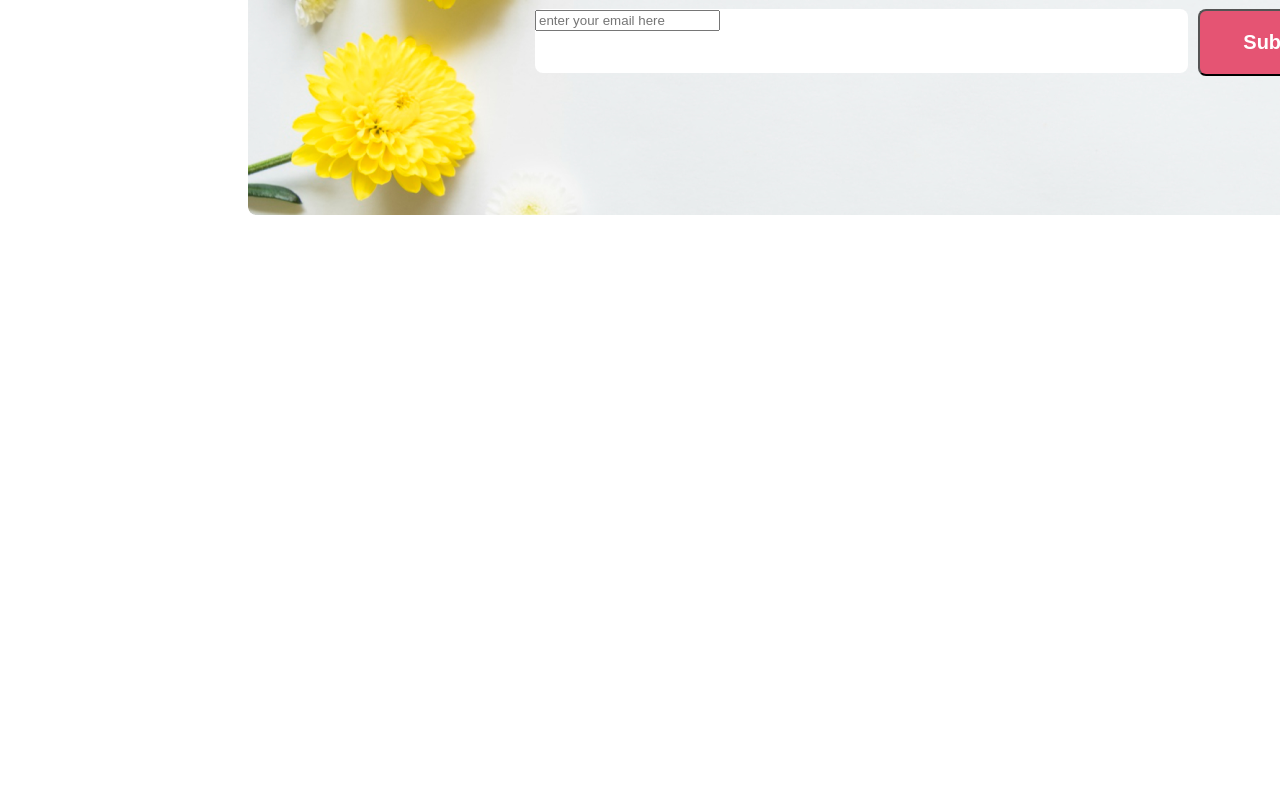
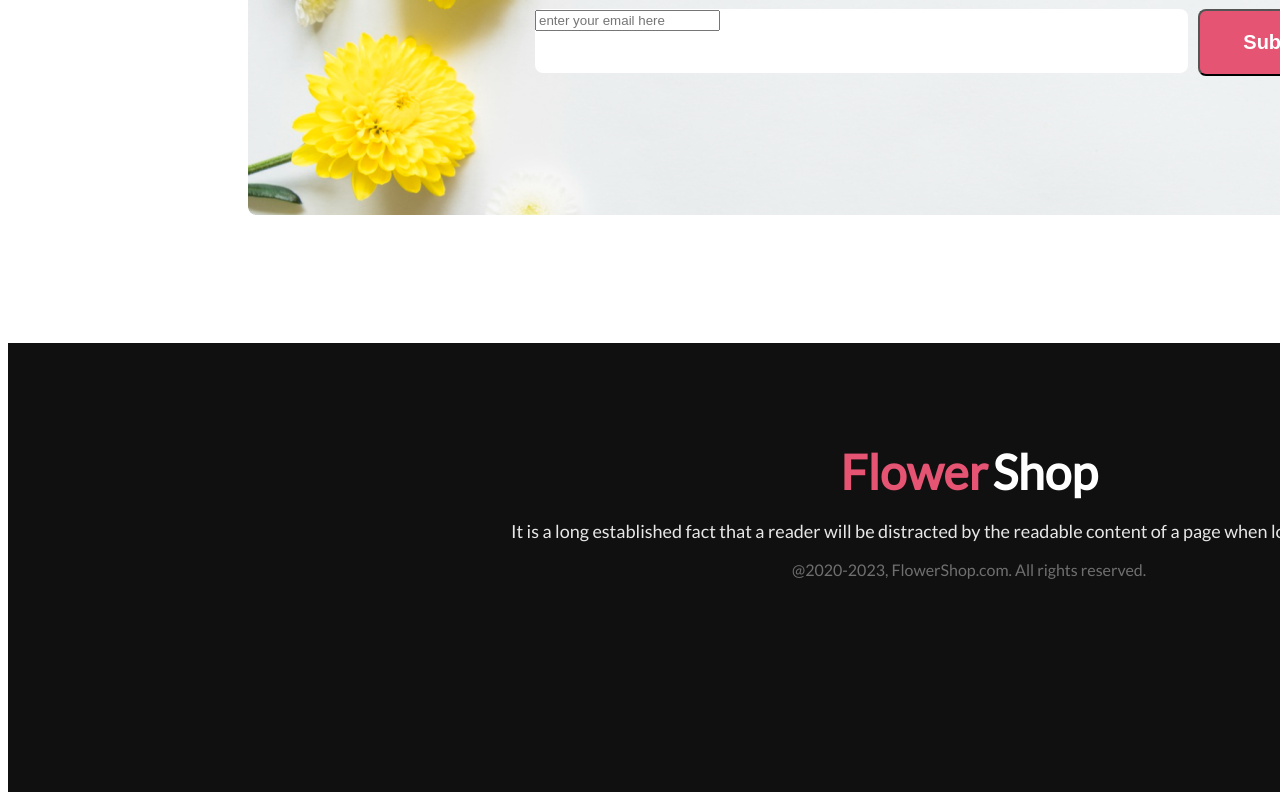
Before and after one commit to imrulkayes2/online-flower-shop, a plain HTML site: page index.html in a window 1280 px wide. Shown: the part 3784-4584 px from the top of the page. Before the commit the page ends 4127 px from the top, so only its background shows below. Drawn offline with Linux system fonts and the light colour scheme.

Commit message:
added footer section

```diff
--- a/index.html
+++ b/index.html
@@ -113,7 +113,11 @@
 
     </main>
     <footer>
-
+        <h2 class="footer-heading"> <span class="flower">Flower</span> <span class="shop">Shop</span></h2>
+        <p class="footer-description">It is a long established fact that a reader will be distracted by the readable
+            content of a page when looking
+            at its layout.</p>
+        <small>@2020-2023, FlowerShop.com. All rights reserved. </small>
     </footer>
 </body>
 
--- a/style.css
+++ b/style.css
@@ -229,3 +229,41 @@ span {
 .subscribe-btn {
     padding: 0px 287px 121px 10px;
 }
+
+footer {
+    width: 1922px;
+    height: 449px;
+    background: #111010;
+}
+
+.footer-heading {
+    text-align: center;
+    padding-top: 100px;
+}
+
+.flower {
+    color: #E55473;
+    font-size: 48px;
+    font-weight: 800;
+}
+
+.shop {
+    color: #FFFFFF;
+    font-size: 48px;
+    font-weight: 800;
+}
+
+small {
+    color: rgba(255, 255, 255, 0.40);
+    text-align: center;
+    font-size: 16px;
+    font-weight: 400;
+    padding: 5px 783px 128px 784px;
+}
+
+.footer-description {
+    color: rgba(255, 255, 255, 0.90);
+    text-align: center;
+    font-size: 18px;
+    font-weight: 400;
+}
```
